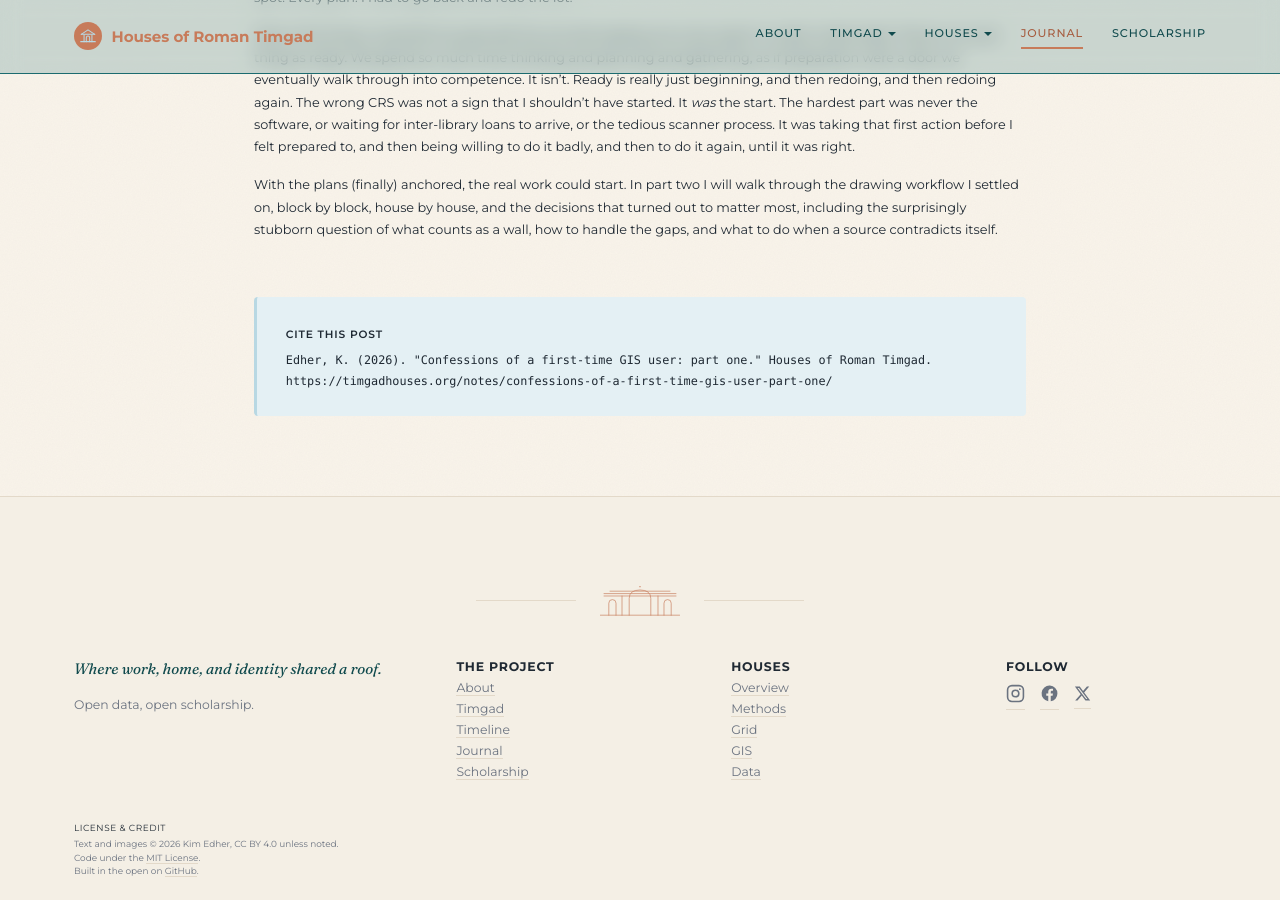
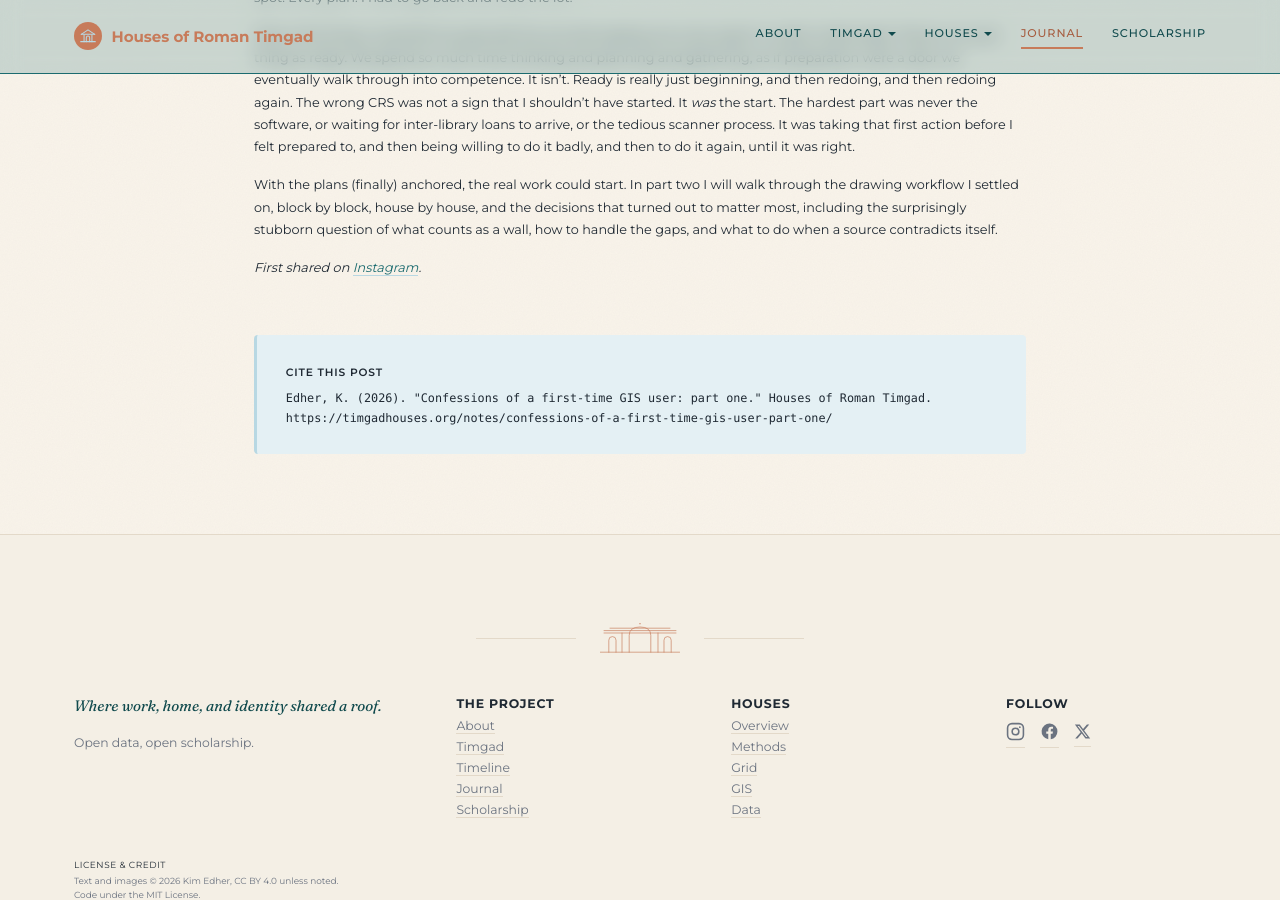
Before and after one commit to kimedher/timgadhouses, a Jekyll site: the page built from _posts/2026-06-04-confessions-of-a-first-time-gis-user-part-one.md, in a window 1280 px wide and 900 px high, scrolled down 4733 px. Built offline with Jekyll 4.4.1, drawn with Linux system fonts in a browser that asks for light colours.

Commit message:
Add Instagram link to GIS Confessions part one

```diff
--- a/_posts/2026-06-04-confessions-of-a-first-time-gis-user-part-one.md
+++ b/_posts/2026-06-04-confessions-of-a-first-time-gis-user-part-one.md
@@ -92,3 +92,5 @@ And when the software finally arrived, I promptly got it wrong. The very first t
 Here is the thing I would tell my past self, the one still reading one more report in order to feel ready. There is no such thing as ready. We spend so much time thinking and planning and gathering, as if preparation were a door we eventually walk through into competence. It isn't. Ready is really just beginning, and then redoing, and then redoing again. The wrong CRS was not a sign that I shouldn't have started. It *was* the start. The hardest part was never the software, or waiting for inter-library loans to arrive, or the tedious scanner process. It was taking that first action before I felt prepared to, and then being willing to do it badly, and then to do it again, until it was right.
 
 With the plans (finally) anchored, the real work could start. In part two I will walk through the drawing workflow I settled on, block by block, house by house, and the decisions that turned out to matter most, including the surprisingly stubborn question of what counts as a wall, how to handle the gaps, and what to do when a source contradicts itself.
+
+*First shared on [Instagram](https://www.instagram.com/p/DZOBwT3kt9e/).*
```
